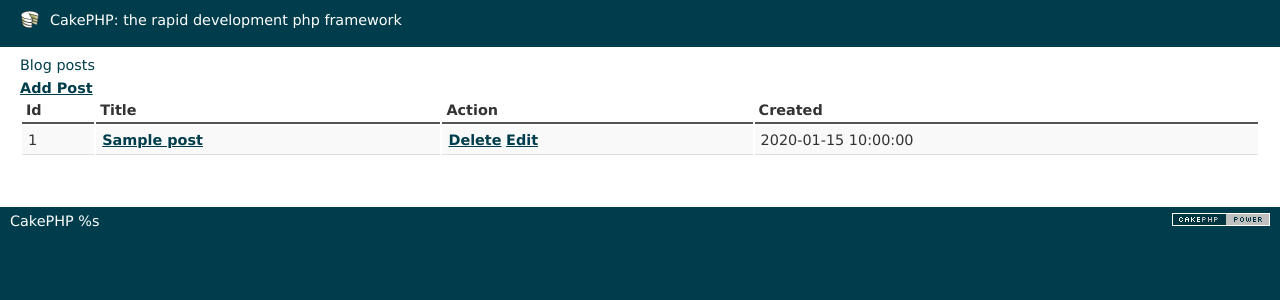
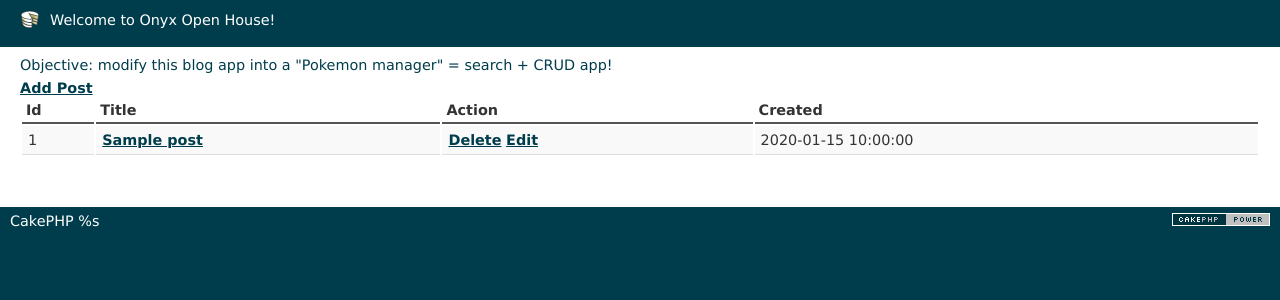
Before and after one commit to tmy2017/cakeblog, a CakePHP app: the page made by app/View/Posts/index.ctp in a window 1280 px wide. Shown: the top 300 px of the page. Run offline with PHP 8.4 and a stand-in for CakePHP, Linux system fonts and the light colour scheme; the template is opened without the code that fills it: most values are stand-ins (such as "Sample title", 1, 10 or a date in 2020); data that the repository does not hold is empty; some libraries are stand-ins or nearby versions.

Commit message:
(chores) add clear intro text for Onyx open house day

```diff
--- a/app/Config/core.php
+++ b/app/Config/core.php
@@ -34,7 +34,7 @@
  * In production mode, flash messages redirect after a time interval.
  * In development mode, you need to click the flash message to continue.
  */
-	Configure::write('debug', 2);
+	Configure::write('debug', 1);
 
 /**
  * Configure the Error handler used to handle errors for your application. By default
--- a/app/View/Layouts/default.ctp
+++ b/app/View/Layouts/default.ctp
@@ -14,7 +14,7 @@
  * @license       https://opensource.org/licenses/mit-license.php MIT License
  */
 
-$cakeDescription = __d('cake_dev', 'CakePHP: the rapid development php framework');
+$cakeDescription = __d('cake_dev', 'Welcome to Onyx Open House!');
 $cakeVersion = __d('cake_dev', 'CakePHP %s', Configure::version())
 ?>
 <!DOCTYPE html>
@@ -38,7 +38,7 @@
 <body>
 	<div id="container">
 		<div id="header">
-			<h1><?php echo $this->Html->link($cakeDescription, 'https://cakephp.org'); ?></h1>
+			<h1><?php echo $this->Html->link($cakeDescription, 'https://8765-' . substr(getenv('GITPOD_WORKSPACE_URL'),8)); ?></h1>
 		</div>
 		<div id="content">
 
--- a/app/View/Posts/index.ctp
+++ b/app/View/Posts/index.ctp
@@ -1,4 +1,4 @@
-<h1>Blog posts</h1>
+<h1>Objective: modify this blog app into a "Pokemon manager" = search + CRUD app! </h1>
 <?php echo $this->Html->link(
     'Add Post',
     ['controllers' => 'posts', 'action' => 'add']
```
